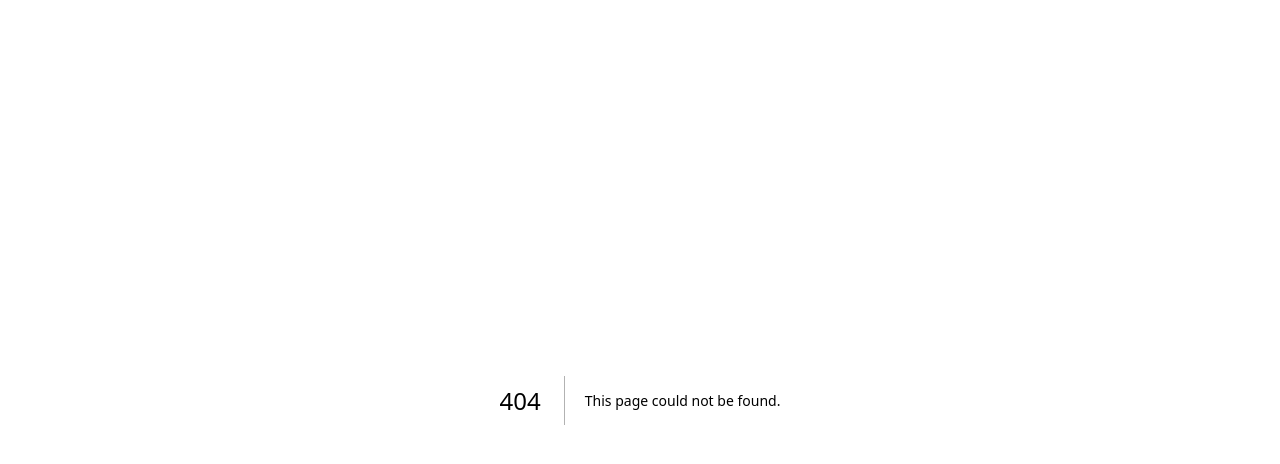
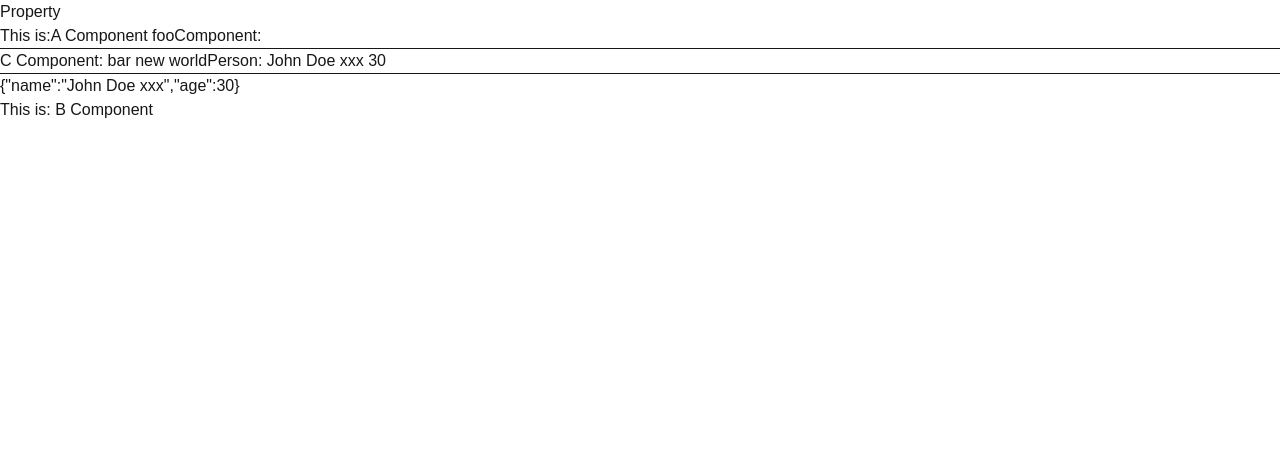
Before and after one commit to wwarodom/webapp, a Next.js app: page /property in a window 1280 px wide. Before the commit this address had no page. Shown: the top 464 px of the page. Built offline with nearby package versions, Linux system fonts and the light colour scheme.

Commit message:
property object

```diff
--- /dev/null
+++ b/app/components/B.tsx
@@ -0,0 +1,5 @@
+export default function B() {
+    return (<>
+         B Component
+    </>)
+}
--- /dev/null
+++ b/app/property/page.tsx
@@ -0,0 +1,43 @@
+import B from "../components/B"
+
+export default function Property() {
+
+    const person = {
+        name: "John Doe xxx",
+        age: 30,
+    }
+
+    return (<div>
+        <h1>Property</h1>
+        <div>This is:
+            <A  foo="foo"
+                bar="bar new world"
+                person={person}
+            />
+        </div>
+        <div>This is: <B /> </div>
+    </div>)
+}
+
+// functional component
+function A({foo, bar, person} :
+        {foo: string, bar: string,
+            person: {name: string, age: number} } )
+         {
+    return (<>
+        A Component  {foo}
+        Component: <C bar={bar} person={person} />
+    </>)
+}
+
+function C({bar, person}: {bar: string,
+    person: {name: string, age: number} }) {
+    return (<><br /><hr />
+        C Component: {bar}
+        Person: {person.name} {person.age}
+        <br /> <hr />
+        {JSON.stringify(person)}
+        <br />
+
+    </>)
+}
```
